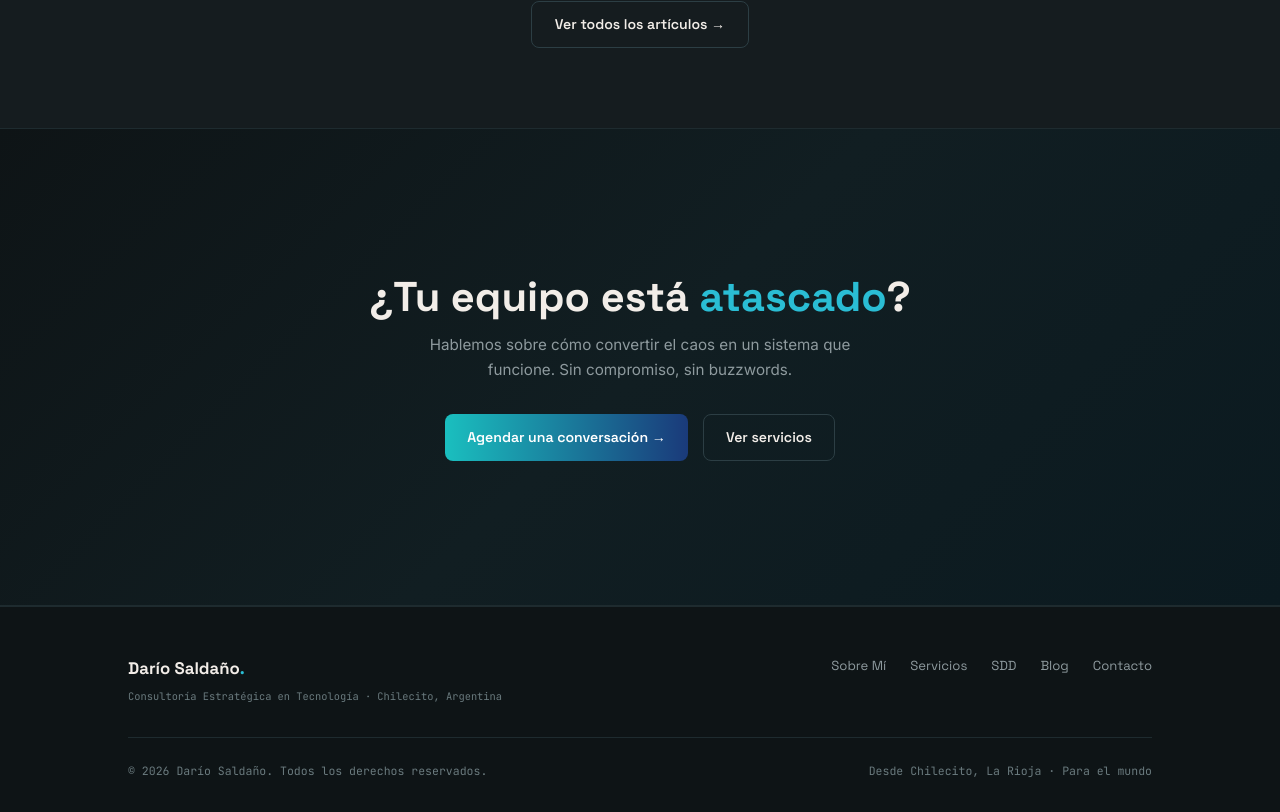
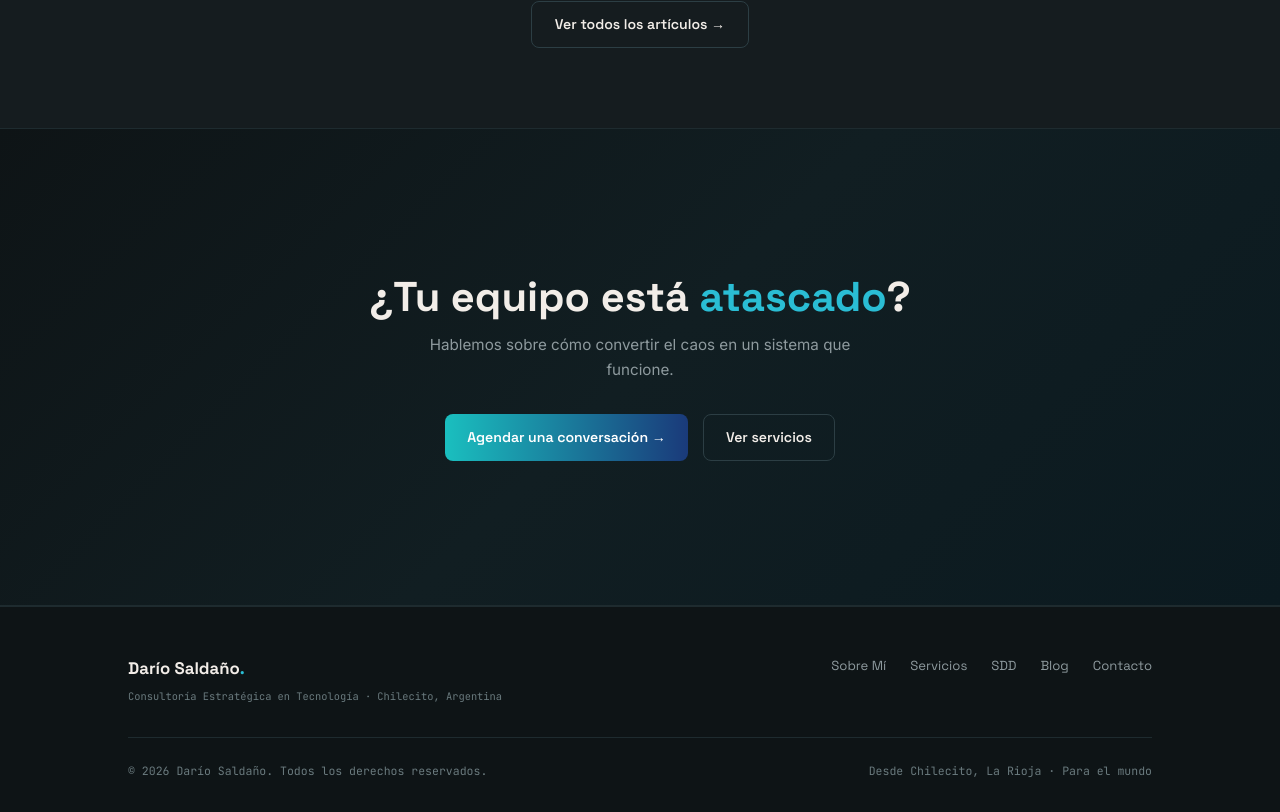
Before and after one commit to darosaldano/web-personal, a Next.js app: page / in a window 1280 px wide. Shown: the part 6107-6919 px from the top of the page. Built offline with nearby package versions, Linux system fonts and the light colour scheme.

Commit message:
Update contact section text in Home

```diff
--- a/src/app/page.tsx
+++ b/src/app/page.tsx
@@ -500,7 +500,6 @@ export default function Home() {
           </h2>
           <p style={{ color: 'var(--gray-2)', fontSize: '.95rem', maxWidth: '480px', margin: '0 auto 2rem' }}>
             Hablemos sobre cómo convertir el caos en un sistema que funcione.
-            Sin compromiso, sin buzzwords.
           </p>
           <div style={{ display: 'flex', gap: '.9rem', justifyContent: 'center', flexWrap: 'wrap' }}>
             <Link href="/contacto" className="btn btn-p">Agendar una conversación →</Link>
```
